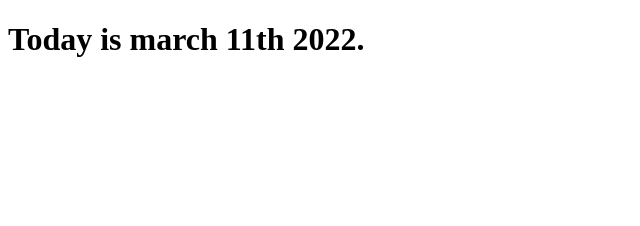
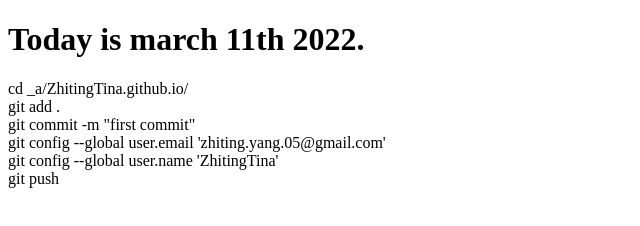
Before and after one commit to ZhitingTina/ZhitingTina.github.io, a plain HTML site: page index.html in a window 1280 px wide. Shown: the whole page, without its empty margins (0-640 px from the left). Drawn offline with Linux system fonts and the light colour scheme.

Commit message:
first commit

```diff
--- a/index.html
+++ b/index.html
@@ -8,6 +8,18 @@
 
 <body>
     <h1>Today is march 11th 2022.</h1>
+
+    cd _a/ZhitingTina.github.io/
+    <br>
+    git add .
+    <br>
+    git commit -m "first commit"
+    <br>
+    git config --global user.email 'zhiting.yang.05@gmail.com'
+    <br>
+    git config --global user.name 'ZhitingTina'
+    <br>
+    git push
 </body>
 
 </html>
```
Also changed, not shown: token.html (added).
